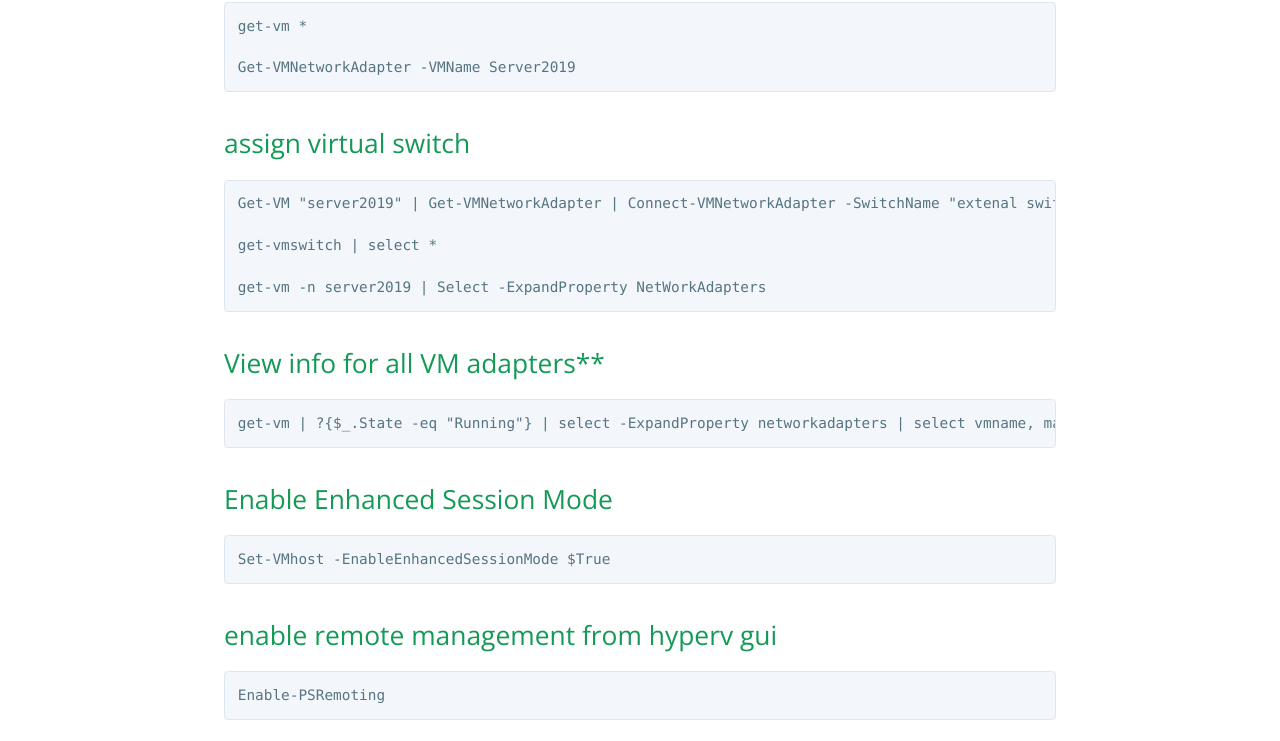
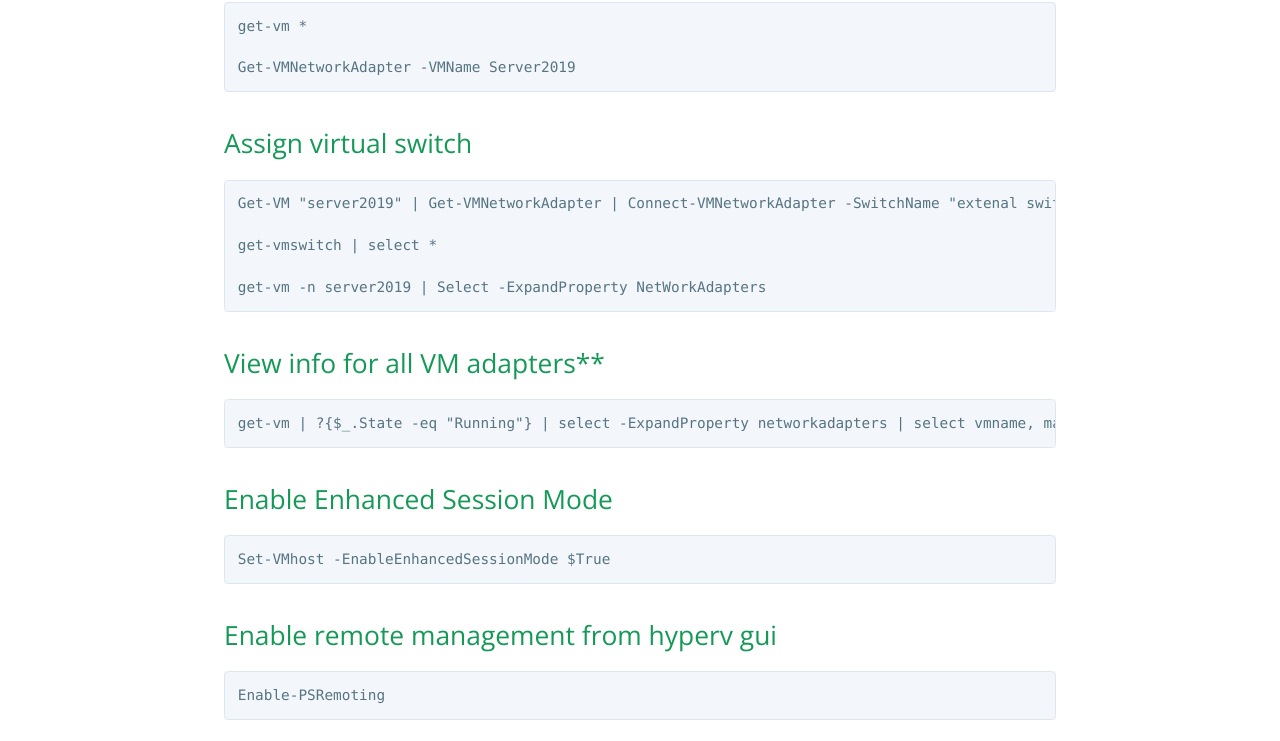
Before and after one commit to Spiralman1/spiralman1.github.io, a Jekyll site: the page built from another-page.md, in a window 1280 px wide. Shown: the part 1283-2024 px from the top of the page. Built offline with Jekyll 4.4.1, drawn with Linux system fonts in a browser that asks for light colours.

```diff
--- a/another-page.md
+++ b/another-page.md
@@ -38,7 +38,7 @@ description: This is just another page
 
 	Get-VMNetworkAdapter -VMName Server2019
 
-## assign virtual switch
+## Assign virtual switch
 
 	Get-VM "server2019" | Get-VMNetworkAdapter | Connect-VMNetworkAdapter -SwitchName "extenal switch name"
 
@@ -53,7 +53,7 @@ description: This is just another page
 ## Enable Enhanced Session Mode
 	Set-VMhost -EnableEnhancedSessionMode $True
 
-## enable remote management from hyperv gui
+## Enable remote management from hyperv gui
 	Enable-PSRemoting
 
 
```
